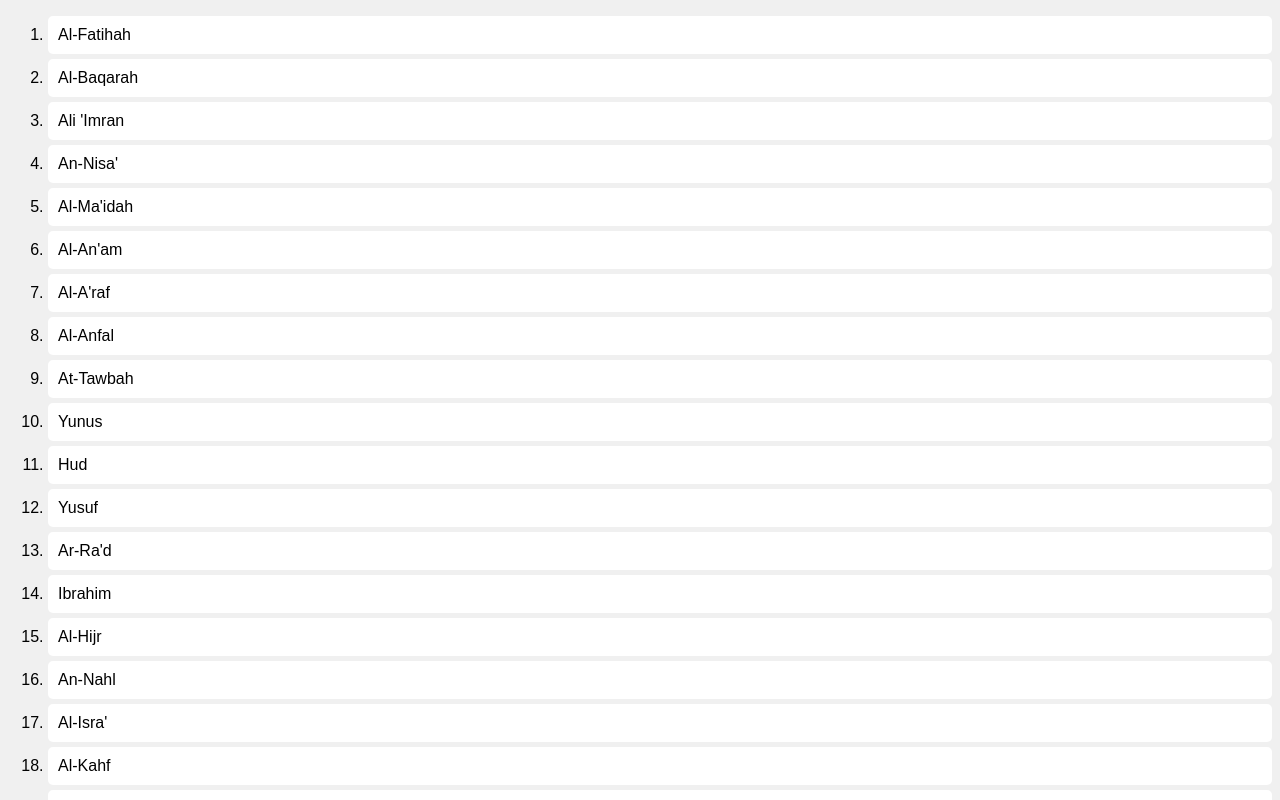
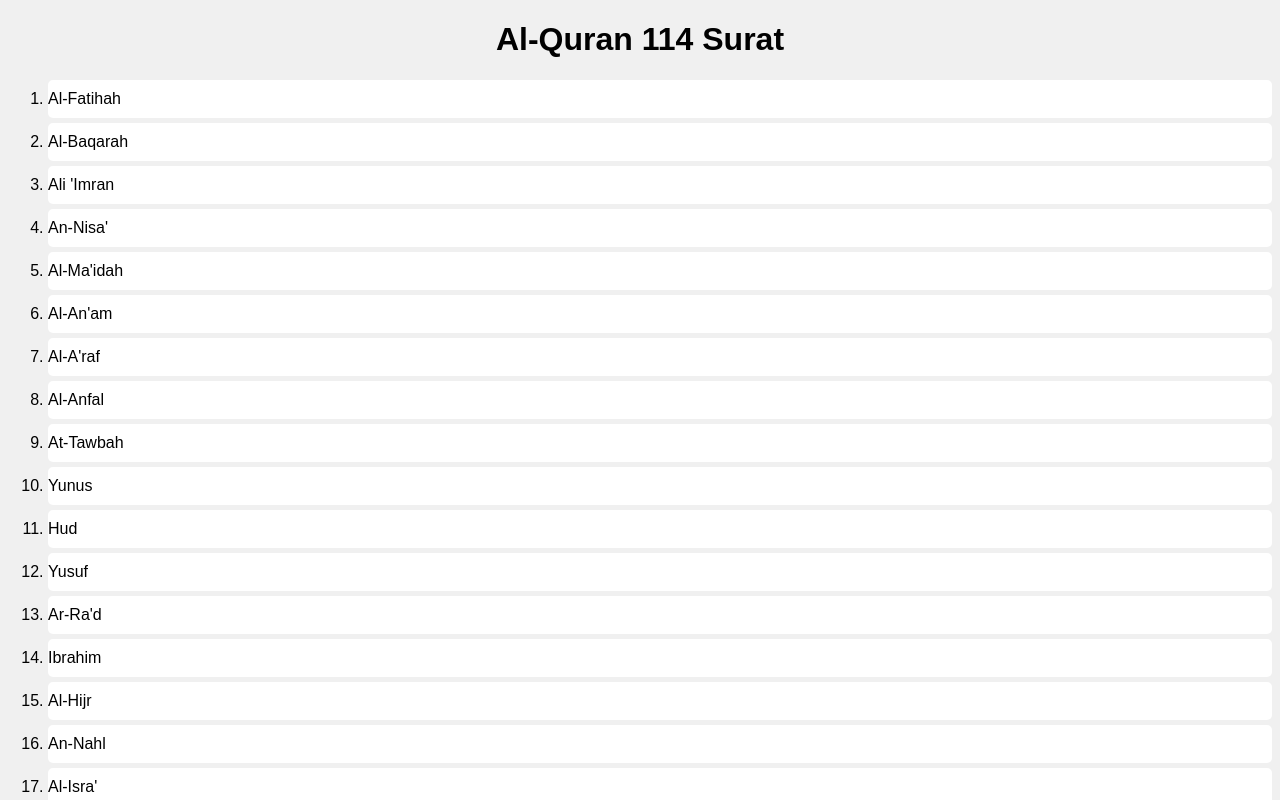
Before and after one commit to ahlaiptek/daftar-surat-alquran, a plain HTML site: page index.html in a window 1280 px wide. Shown: the top 800 px of the page. Drawn offline with Linux system fonts and the light colour scheme.

Commit message:
header, boxing, dan alert

```diff
--- a/index.html
+++ b/index.html
@@ -6,7 +6,10 @@
     <title>Daftar Nama Surat Al-Quran</title>
     <link rel="stylesheet" href="style.css">
 </head>
-<body>
+<body class="disable-select">
+    <header class="text-center">
+        <h1>Al-Quran 114 Surat</h1>
+    </header>
     <ol id="list">
     </ol>
     <script src="script.js"></script>
--- a/script.js
+++ b/script.js
@@ -1,4 +1,4 @@
-document.addEventListener("DOMContentLoaded", function() {
+document.addEventListener("DOMContentLoaded", function () {
     fetch("data.json")
         .then(response => response.json())
         .then(data => {
@@ -14,4 +14,8 @@ document.addEventListener("DOMContentLoaded", function() {
             });
         })
         .catch(error => console.error("Error fetching data:", error));
+
+    document.addEventListener("click", function (e) {
+        alert("Tidak Bisa Select Apapun!")
+    });
 });
--- a/style.css
+++ b/style.css
@@ -3,14 +3,24 @@ body {
     background-color: #f0f0f0;
 }
 
+.disable-select {
+    -webkit-touch-callout: none; /* iOS Safari */
+    -webkit-user-select: none; /* Safari */
+     -khtml-user-select: none; /* Konqueror HTML */
+       -moz-user-select: none; /* Old versions of Firefox */
+        -ms-user-select: none; /* Internet Explorer/Edge */
+            user-select: none; /* Non-prefixed version, currently
+                                  supported by Chrome, Edge, Opera and Firefox */
+}
+
 ul {
     list-style-type: none;
     padding: 0;
-    margin: 10px;
+    margin: 0
 }
 
 .item {
-    padding: 10px;
+    padding: 10px 0;
     margin: 5px 0;
     background-color: #fff;
     border-radius: 5px;
@@ -19,3 +29,7 @@ ul {
 .blur {
     filter: blur(3px); /* Efek buram */
 }
+
+.text-center {
+    text-align: center;
+}
```
